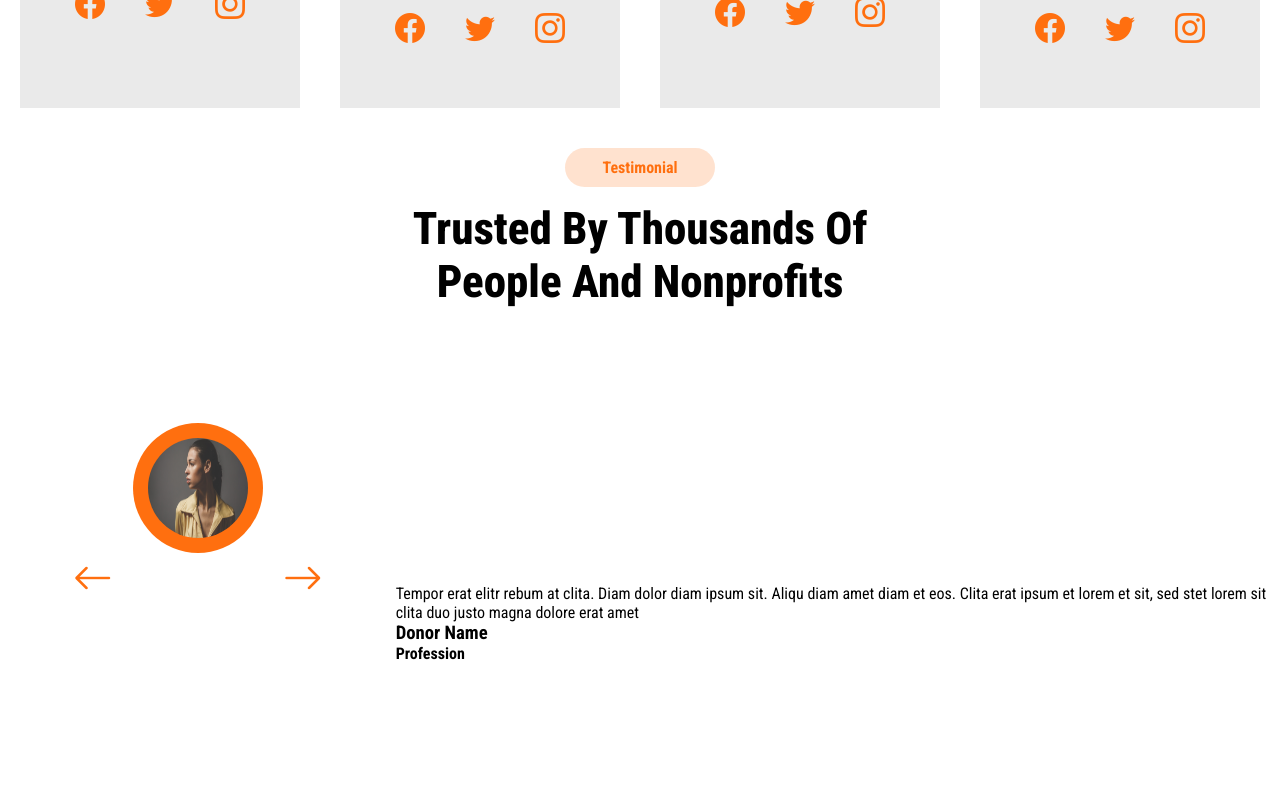
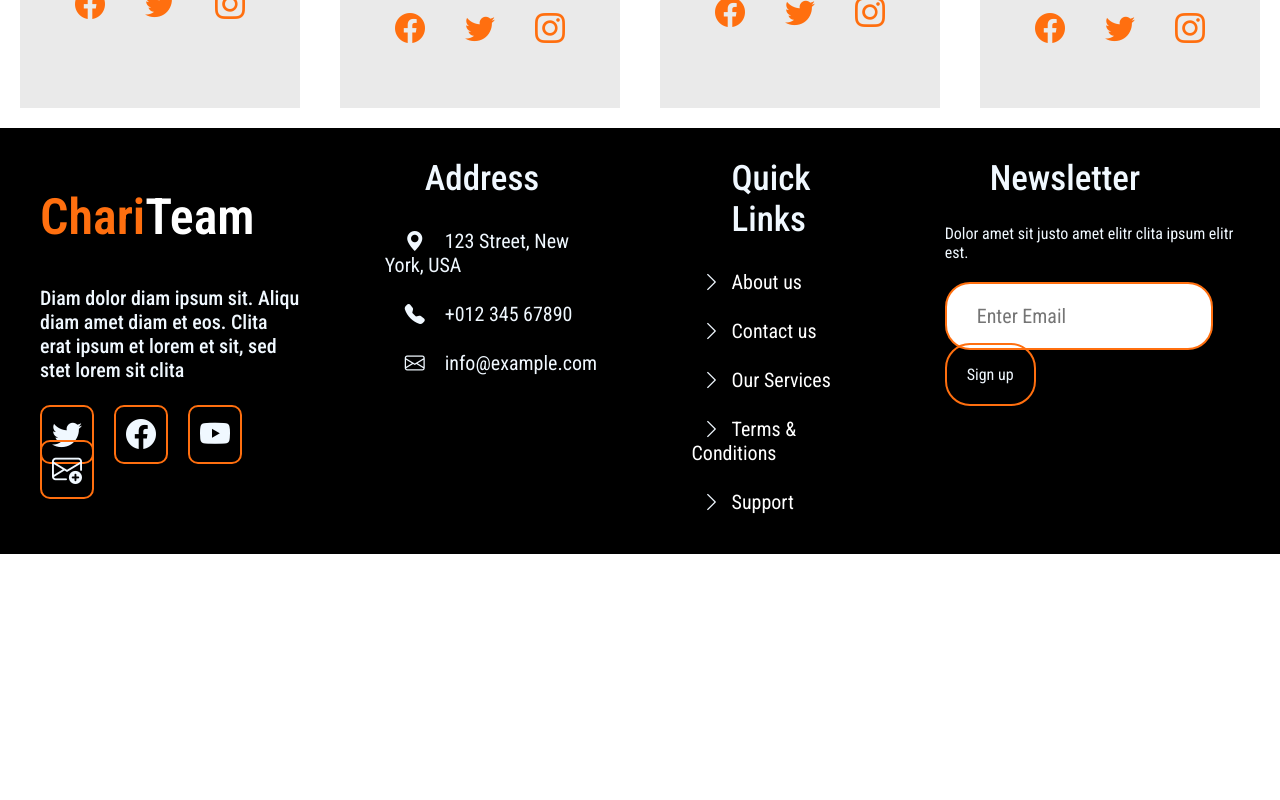
Before and after one commit to dineshsurya9597/microproject, a React (Create React App) app: page / in a window 1280 px wide. Shown: the part 4240-5040 px from the top of the page. After the commit the page ends 4794 px from the top, so only its background shows below. Built offline with nearby package versions, Linux system fonts and the light colour scheme; a web font is replaced by a local one.

Commit message:
common change

```diff
--- a/src/Components/Commonparts/Commondesign4/Hometestmonialdesign.css
+++ /dev/null
@@ -1,47 +0,0 @@
-.hometest .testmonialpart img{
-    width: 130px;
-    height: 130px;
-    border-radius: 50%;
-    margin: 40px 10px;
-    padding: 15px 15px;
-    background-color: #ff6f0f;
-}
-.hometest .testmonialpart{
-    width: 500px;
-    text-align: center;
-    height: 60vh;
-}
-.hometest{
-    display: flex;
-    justify-content: center;
-    align-items: center;
-    height: 70vh;
-}
-.hometest .testmonialpart i{
-    font-size: 40px;
-    font-weight: 800;
-    text-align: center;
-    color: #ff6f0f;
-    padding: 10px 10px;
-}
-.hometest .testmonialpart .testcontent{
-    background-color: #ff6f0f;
-}
-.hometest .testmonialpart .testcontent p{
-    padding: 10px 10px;
-    font-size: 16px;
-    margin: 10px;
-    font-weight: 500;
-}
-.hometest .testmonialpart .testcontent h1{
-    padding: 10px 10px;
-    margin: 10px;
-    font-size: 30px;
-    font-weight: 600;
-}
-.hometest .testmonialpart .testcontent h4{
-    padding: 10px 10px;
-    margin: 10px;
-    font-size: 17px;
-    font-weight: 600;
-}
--- a/src/Components/Commonparts/Commondesign4/Hometestmonialdesign.jsx
+++ /dev/null
@@ -1,19 +0,0 @@
-import React from 'react'
-import './Hometestmonialdesign.css';
-import Grade1 from '../../../Assets/profile1.jpg';
-
-export default function Hometestmonialdesign() {
-  return (
-    <section className='hometest'>
-        <div className="testmonialpart">
-            <i class="bi bi-arrow-left"></i><img src={Grade1} alt="gradepoint" /><i class="bi bi-arrow-right"></i>
-        </div>
-
-        <div className="testcontent">
-            <p>Tempor erat elitr rebum at clita. Diam dolor diam ipsum sit. Aliqu diam amet diam et eos. Clita erat ipsum et lorem et sit, sed stet lorem sit clita duo justo magna dolore erat amet</p>
-            <h1>Donor Name</h1>
-            <h4>Profession</h4>
-         </div>
-    </section>
-  )
-}
--- a/src/Components/Navigators/Home/Home.jsx
+++ b/src/Components/Navigators/Home/Home.jsx
@@ -5,7 +5,6 @@ import Homefeatures from './Homefeatures';
 import Homewhatwedo from './Homewhatwedo';
 import Homedonate from './Homedonate';
 import Hometeam from './Hometeam';
-import Hometestimonial from './Hometestimonial';
 
 export default function Home() {
   return (
@@ -16,7 +15,6 @@ export default function Home() {
       <Homewhatwedo/>
       <Homedonate/>
       <Hometeam/>
-      <Hometestimonial/>
     </div>
   )
 }
--- a/src/Components/Navigators/Home/Hometestimonial.css
+++ /dev/null
@@ -1,24 +0,0 @@
-.hometestsec .hometesthead1 h4{
-    border: none;
-    padding: 10px 15px;
-    border-radius: 20px;
-    width: 150px;
-    color: #ff6f0f;
-    text-align: center;
-    background-color: #ff6f0f33;
-}
-.hometestsec .hometesthead .hometesthead1{
-    display: flex;
-    justify-content: center;
-    align-items: center;
-}
-.hometestsec .hometesthead h1{
-    padding: 15px 0;
-    font-size: 45px;
-    font-weight: 800;
-}
-.hometestsec .hometesthead{
-    padding: 10px 10px;
-    margin: 10px 10px;
-    text-align: center;
-}
--- a/src/Components/Navigators/Home/Hometestimonial.jsx
+++ /dev/null
@@ -1,20 +0,0 @@
-import React from 'react'
-import './Hometestimonial.css';
-import Hometestmonialdesign from '../../Commonparts/Commondesign4/Hometestmonialdesign';
-
-export default function Hometestimonial() {
-  return (
-    <section className='hometestsec'>
-      <div className="hometesthead">
-        <div className="hometesthead1">
-          <h4>Testimonial</h4>
-        </div>
-        <h1>Trusted By Thousands Of <br />People And Nonprofits</h1>
-      </div>
-
-      <div className="testmonialdesign">
-        <Hometestmonialdesign />
-      </div>
-    </section>
-  )
-}
```
